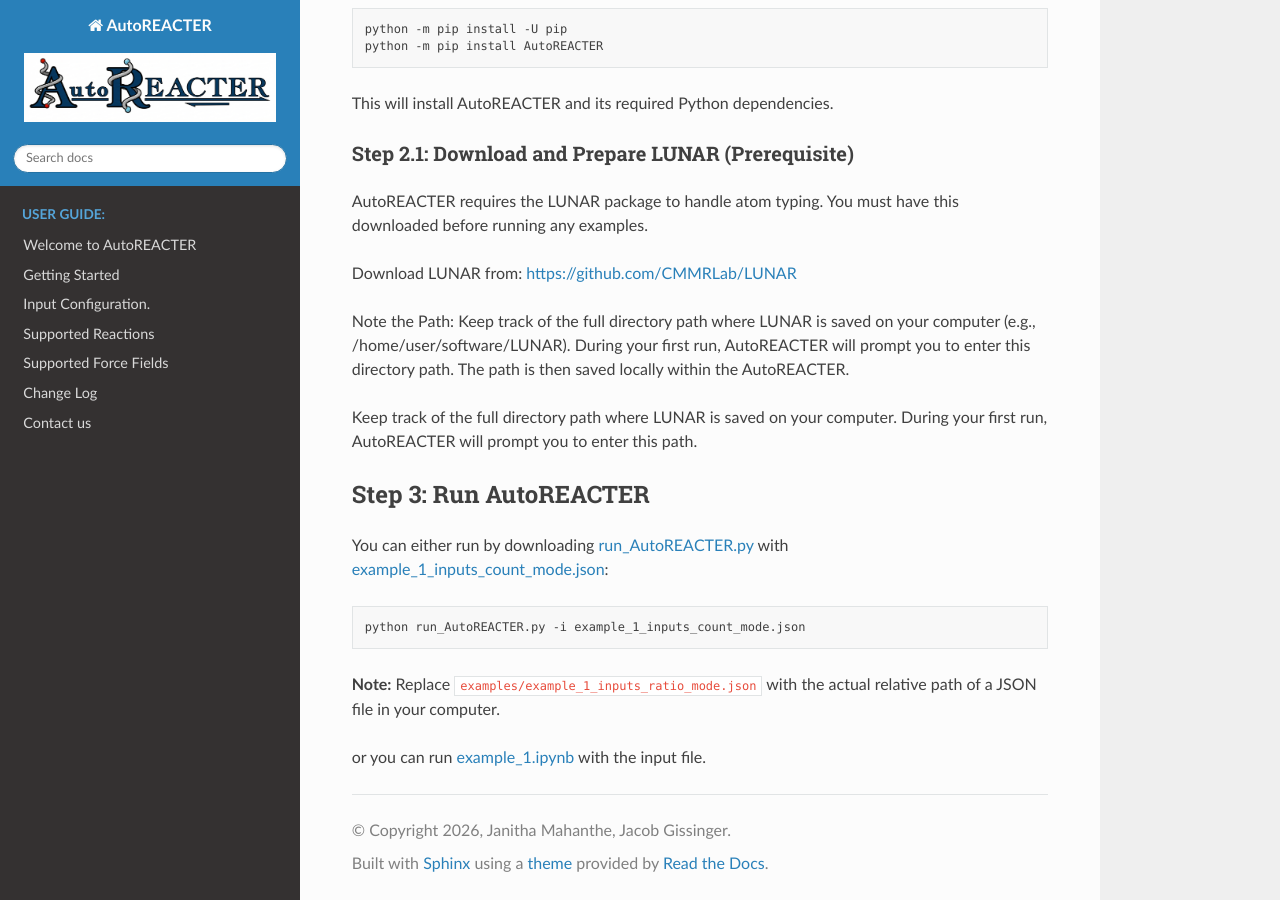
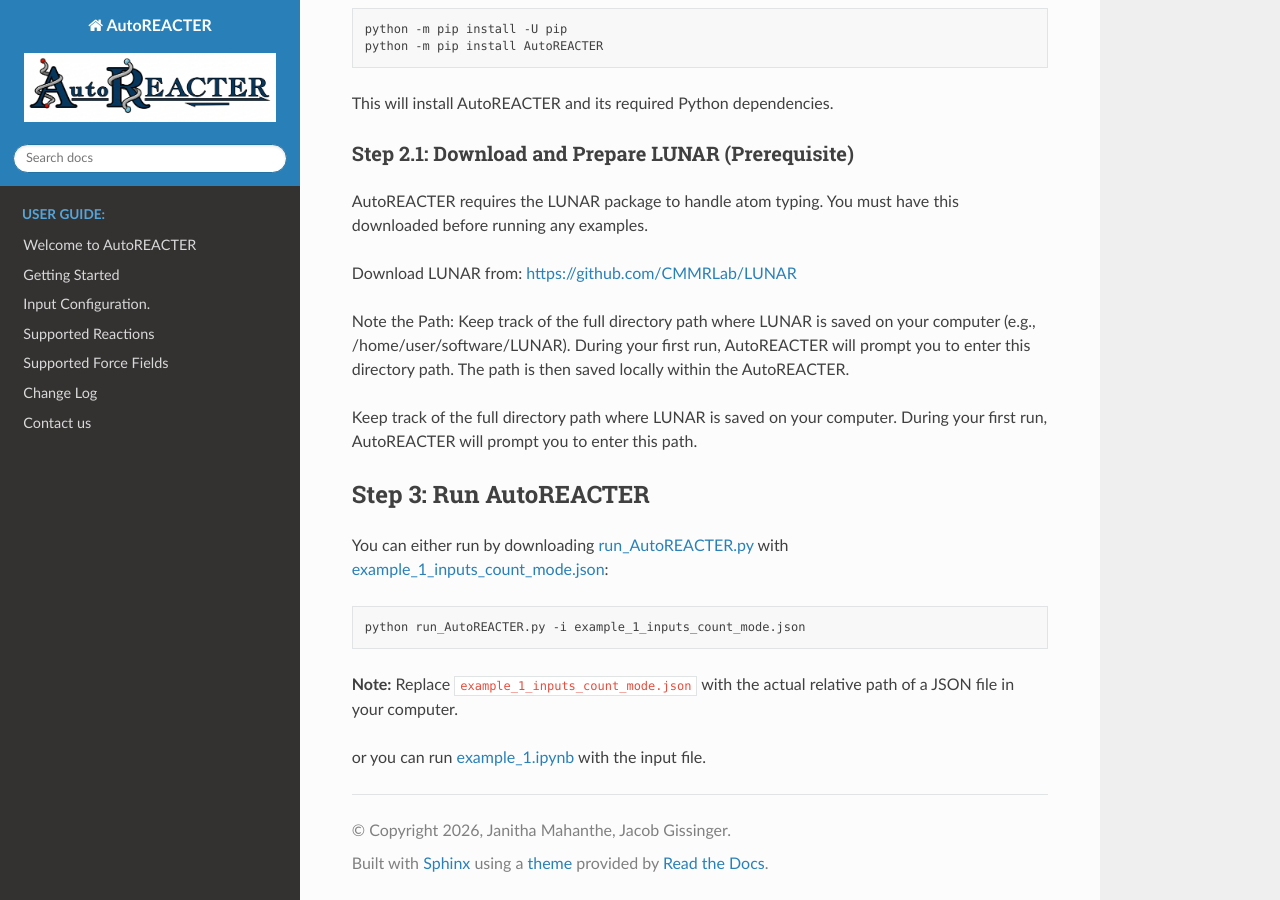
Before and after one commit to NanoCIPHER-Lab/AutoREACTER, a Sphinx documentation site: the page built from docs/source/getting_started_pip_installation.md, in a window 1280 px wide and 900 px high, scrolled down 728 px. Built offline with Sphinx 7.4.7 and the Read the Docs theme 3.1.0, drawn with Linux system fonts in a browser that asks for light colours.

Commit message:
Potential fix for pull request finding
Co-authored-by: Copilot Autofix powered by AI <175728472+Copilot@users.noreply.github.com>

````diff
--- a/docs/source/getting_started_pip_installation.md
+++ b/docs/source/getting_started_pip_installation.md
@@ -50,6 +50,6 @@ You can either run by downloading [run_AutoREACTER.py](https://github.com/NanoCI
 ```bash
 python run_AutoREACTER.py -i example_1_inputs_count_mode.json
 ```
-**Note:** Replace `examples/example_1_inputs_ratio_mode.json` with the actual relative path of a JSON file in your computer.
+**Note:** Replace `example_1_inputs_count_mode.json` with the actual relative path of a JSON file in your computer.
 
 or you can run [example_1.ipynb](https://github.com/NanoCIPHER-Lab/AutoREACTER/blob/main/examples/example_1.ipynb) with the input file.
````
